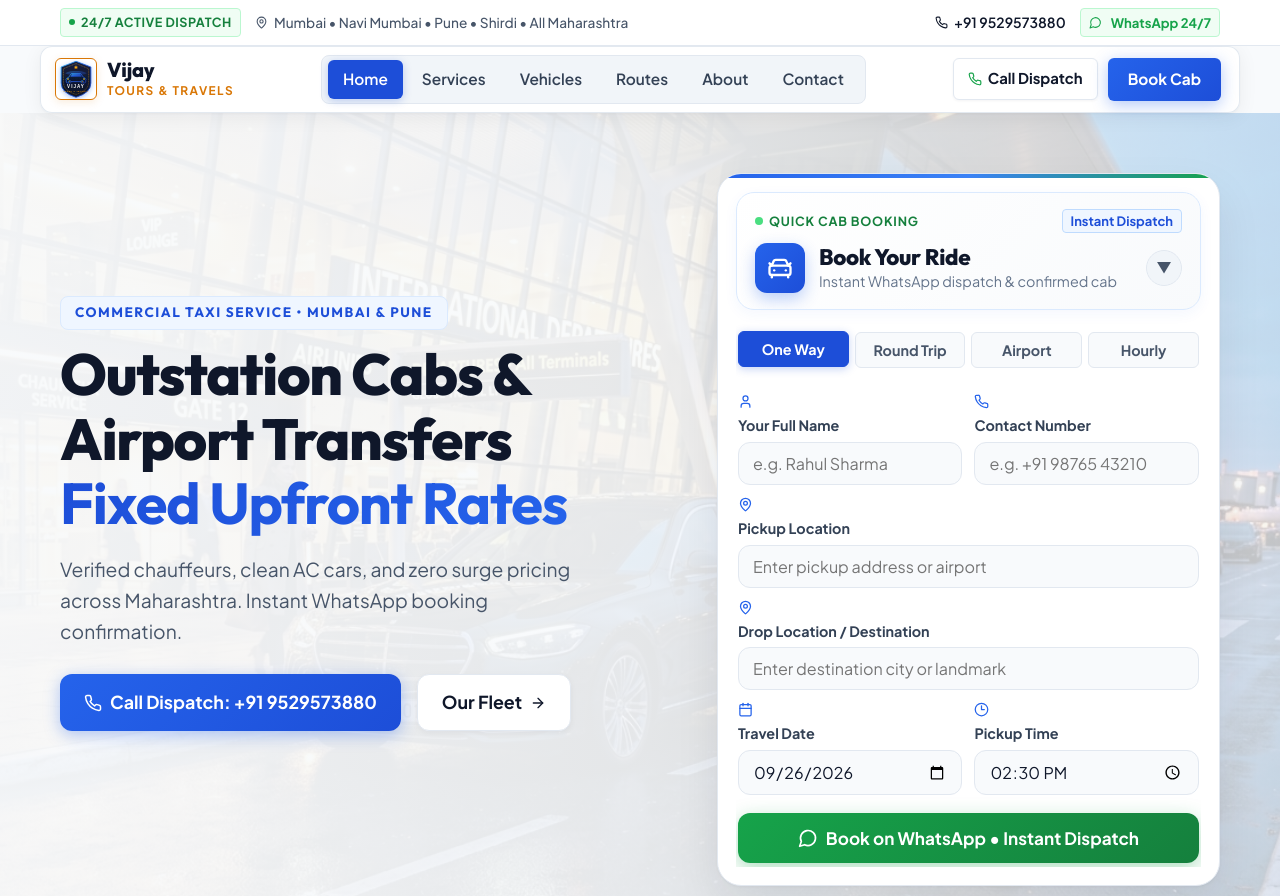
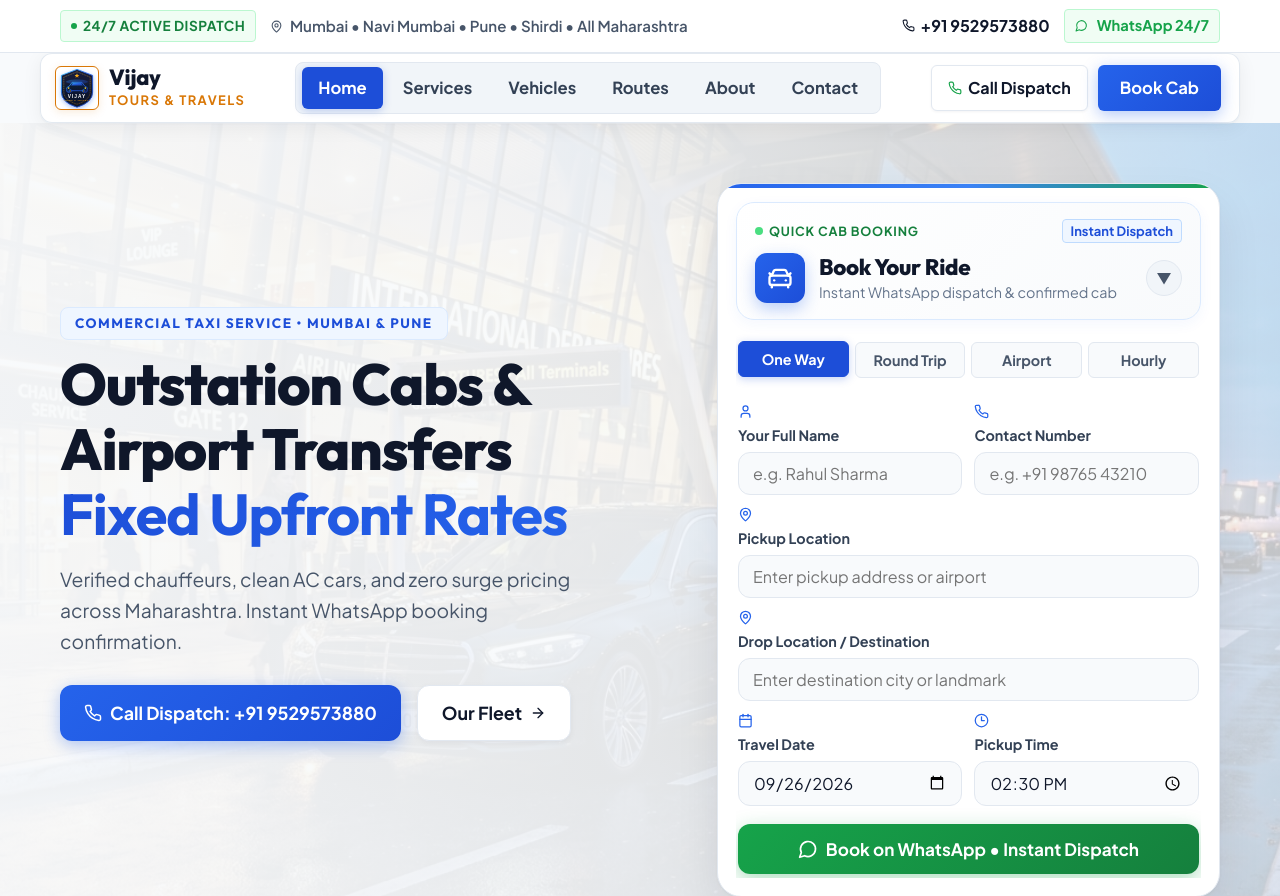
Before and after one commit to suryawanshisuraj/car-booking, a website built with Vite: page index.html in a window 1280 px wide. Shown: the top 896 px of the page. Built offline with nearby package versions, Linux system fonts and the light colour scheme.

Commit message:
Auto-update: styles.css, styles.css (26/9/2026, 7:13:47 pm)

```diff
--- a/css/styles.css
+++ b/css/styles.css
@@ -206,8 +206,8 @@ input, select, textarea {
 .top-bar {
   background: #ffffff;
   border-bottom: 1px solid #e2e8f0;
-  padding: 8px 0;
-  font-size: 0.8rem;
+  padding: 9px 0;
+  font-size: 0.88rem;
   color: #475569;
   position: relative;
   z-index: 101;
@@ -235,10 +235,10 @@ input, select, textarea {
   background: #f0fdf4;
   color: #15803d;
   border: 1px solid #bbf7d0;
-  padding: 3px 8px;
+  padding: 4px 10px;
   border-radius: 4px;
-  font-weight: 700;
-  font-size: 0.72rem;
+  font-weight: 750;
+  font-size: 0.78rem;
   text-transform: uppercase;
   letter-spacing: 0.5px;
 }
@@ -253,8 +253,8 @@ input, select, textarea {
 
 .top-bar-route {
   color: #475569;
-  font-size: 0.78rem;
-  font-weight: 500;
+  font-size: 0.86rem;
+  font-weight: 600;
 }
 
 .top-bar-right {
@@ -269,7 +269,8 @@ input, select, textarea {
   align-items: center;
   gap: 6px;
   color: #0f172a;
-  font-weight: 600;
+  font-size: 0.92rem;
+  font-weight: 700;
   transition: color var(--transition-fast);
 }
 
@@ -284,10 +285,10 @@ input, select, textarea {
   background: #f0fdf4;
   color: #16a34a;
   border: 1px solid #bbf7d0;
-  padding: 3px 8px;
+  padding: 4px 10px;
   border-radius: 4px;
-  font-weight: 700;
-  font-size: 0.75rem;
+  font-weight: 750;
+  font-size: 0.84rem;
   transition: all var(--transition-fast);
 }
 
@@ -339,8 +340,8 @@ input, select, textarea {
 }
 
 .logo-mark {
-  width: 42px;
-  height: 42px;
+  width: 44px;
+  height: 44px;
   border-radius: 6px;
   display: flex;
   align-items: center;
@@ -365,7 +366,7 @@ input, select, textarea {
 
 .logo-title {
   font-family: var(--font-heading);
-  font-size: 1.15rem;
+  font-size: 1.25rem;
   font-weight: 800;
   color: #0f172a;
   letter-spacing: -0.3px;
@@ -373,7 +374,7 @@ input, select, textarea {
 }
 
 .logo-subtitle {
-  font-size: 0.68rem;
+  font-size: 0.74rem;
   font-weight: 700;
   color: var(--accent-gold);
   letter-spacing: 1.4px;
@@ -392,9 +393,9 @@ input, select, textarea {
 
 .nav-links a:not(.btn) {
   color: #334155;
-  font-size: 0.88rem;
-  font-weight: 600;
-  padding: 7px 15px;
+  font-size: 0.95rem;
+  font-weight: 650;
+  padding: 8px 16px;
   border-radius: 6px;
   transition: all var(--transition-fast);
 }
@@ -421,9 +422,9 @@ input, select, textarea {
   align-items: center;
   gap: 6px;
   color: #0f172a;
-  font-size: 0.85rem;
-  font-weight: 700;
-  padding: 8px 14px;
+  font-size: 0.92rem;
+  font-weight: 700;
+  padding: 9px 16px;
   border-radius: 6px;
   background: #ffffff;
   border: 1px solid #e2e8f0;
@@ -444,8 +445,9 @@ input, select, textarea {
 }
 
 .nav-book {
-  padding: 9px 20px;
-  font-size: 0.88rem;
+  padding: 10px 22px;
+  font-size: 0.95rem;
+  font-weight: 700;
   border-radius: 6px;
   white-space: nowrap;
 }
```
